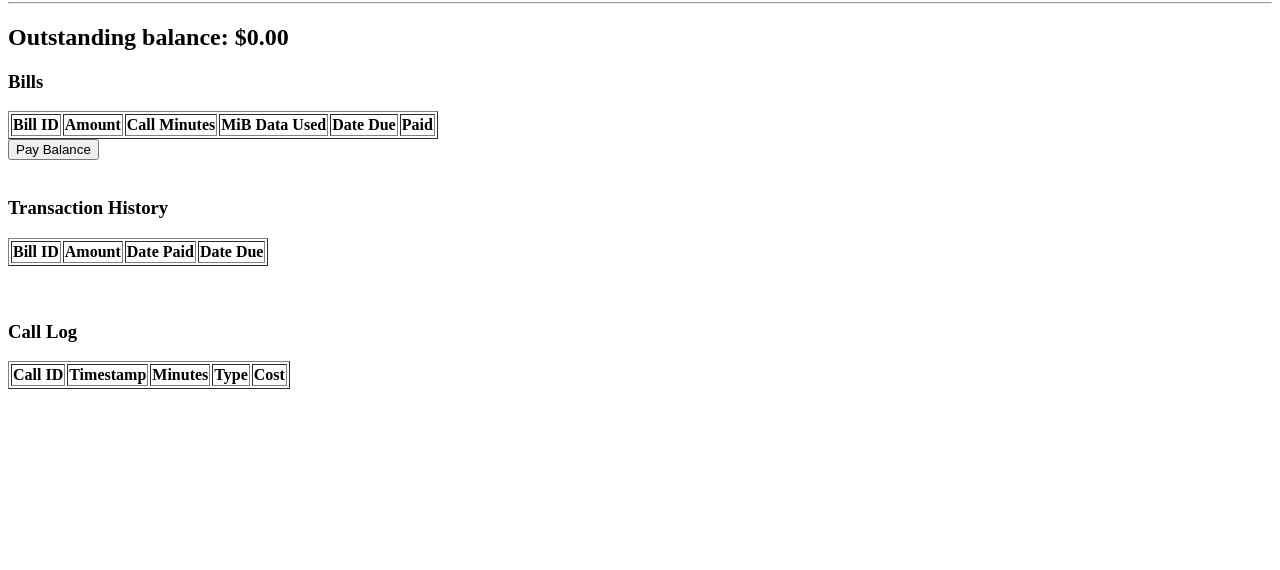
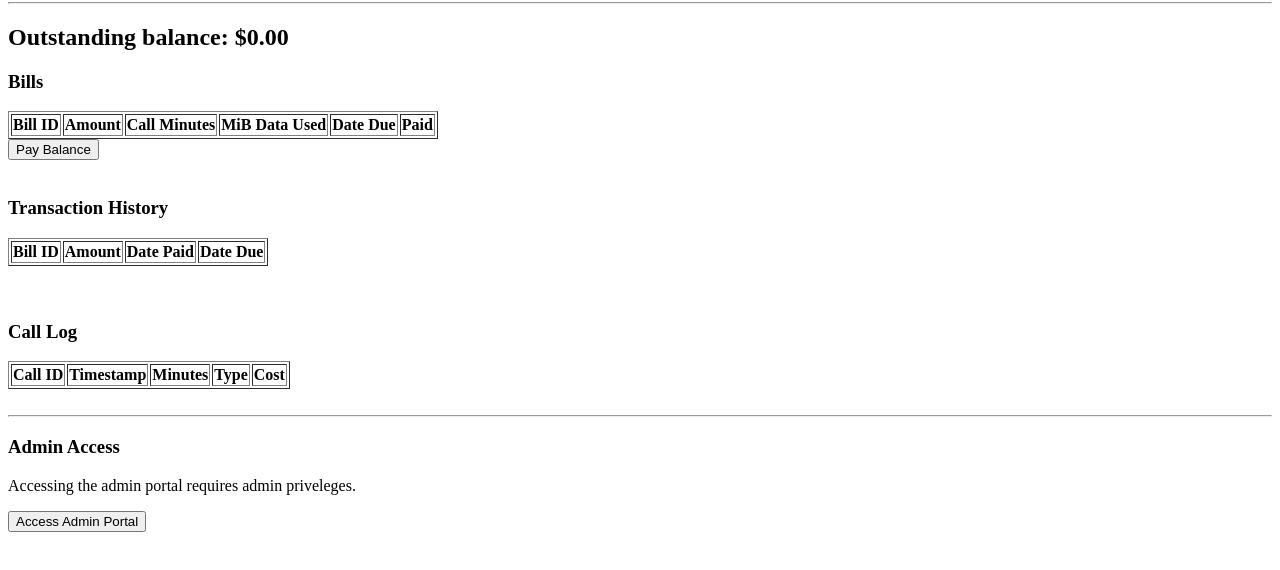
Before and after one commit to frandylion/CoolPhoneWebApp, a website: page phone_app/public/home.html in a window 1280 px wide. Shown: the part 78-648 px from the top of the page. Drawn offline with Linux system fonts and the light colour scheme; no server answers.

Commit message:
added admin panel access -- home page and login page done

```diff
--- a/phone_app/public/home.html
+++ b/phone_app/public/home.html
@@ -162,5 +162,14 @@
         <tbody id="callTableBody"></tbody>
     </table>
 
+    <br>
+    <hr>
+
+    <h3>Admin Access</h3>
+    <p>Accessing the admin portal requires admin priveleges.</p>
+    <form action="/adminView" method="post">
+        <input type="submit" value="Access Admin Portal">
+    </form>
+
 </body>
 </html>
```
Also changed, not shown: phone_app/public/admin.html (added, +16 -0 lines).
